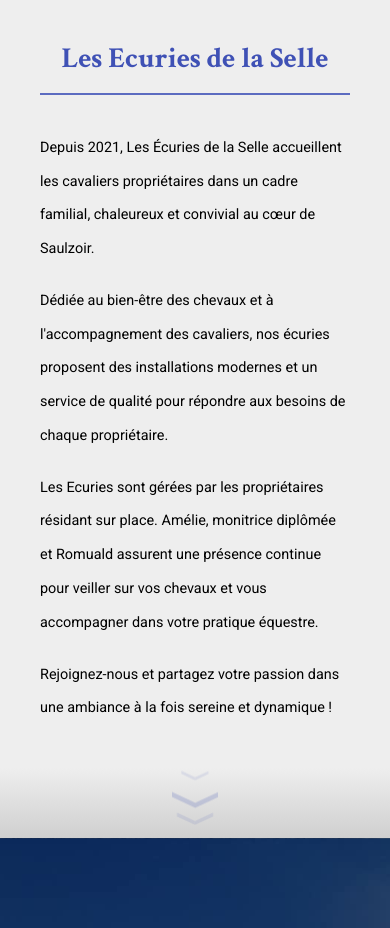
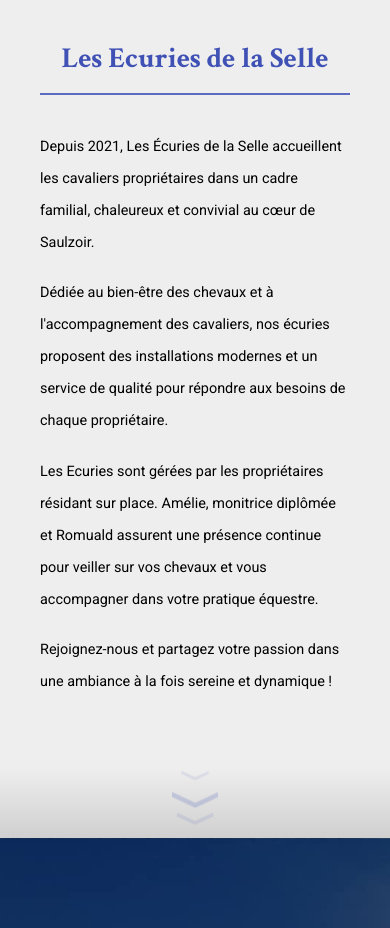
Before and after one commit to GoutteDooo/Site_Ecurie, a React (Vite) app: page / in a window 390 px wide. Shown: the part 920-1848 px from the top of the page. Built offline with nearby package versions, Linux system fonts and the light colour scheme.

Commit message:
fix(Home/Pres): leger bug d'alignement sur mobile corrigé

```diff
--- a/src/styles/pages/home/_presentation.scss
+++ b/src/styles/pages/home/_presentation.scss
@@ -46,7 +46,7 @@
     }
     p {
       font-size: min(0.85rem, 3.7vw);
-      line-height: min(2rem, 4vh);
+      line-height: min(2rem, 3.8vh);
       margin-bottom: 1rem;
       &:first-of-type {
         margin-top: 3rem;
```
